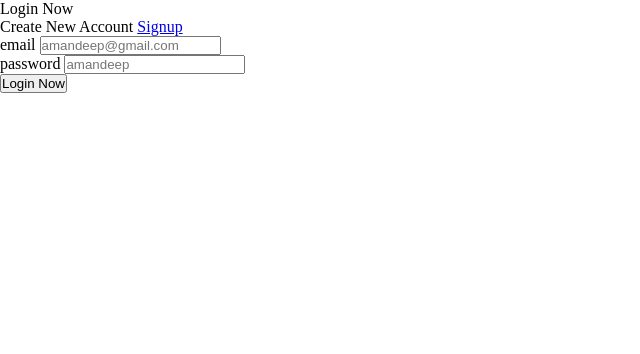
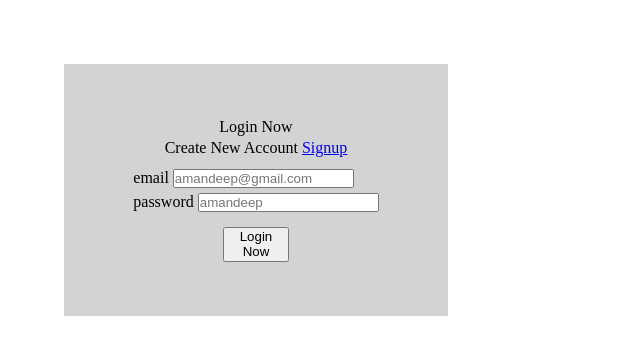
Before and after one commit to sarb001/Blog-Nest, a React (Vite) app in the folder frontend/: page /signin in a window 1280 px wide. Shown: the top 354 px of the page, without its empty margins (0-640 px from the left). Built offline with nearby package versions, Linux system fonts and the light colour scheme.

Commit message:
login UI - completed

```diff
--- a/frontend/src/components/SignIn.tsx
+++ b/frontend/src/components/SignIn.tsx
@@ -18,16 +18,18 @@ const SignIn = () => {
 
 
   return (
-    <>
-     <div>
+    <div style = {{margin:'5%',width:'30%'}}>
+
+        <div style = {{display:'flex' ,flexDirection:'column',justifyContent:'space-between',padding:'14% 6%' ,backgroundColor:'lightgrey' , alignItems:'center' }}>
             <div>  Login Now </div>
-          <div>
+
+            <div style = {{marginTop:'1%'}}>
                     <span> Create New Account  </span>
                     <Link to = "/signup"> Signup  </Link>
             </div>
 
-          <div>
-              <div>
+            <div style = {{marginTop:'2%'}}>
+                <div  style = {{margin:'2% 0%'}} >
                     <LabelInputs label = "email" placeholder = "amandeep@gmail.com"
                     value = {postinputs.email}  onChange = {(e) => {
                         setpostinputs(c => ({
@@ -37,7 +39,7 @@ const SignIn = () => {
                     }}  />
                 </div>
 
-             <div>
+                <div  style = {{margin:'2% 0%'}}>
                     <LabelInputs label = "password" placeholder = "amandeep"
                     value = {postinputs.password} onChange = {(e) => {
                         setpostinputs(c => ({
@@ -49,12 +51,13 @@ const SignIn = () => {
 
             </div>
 
-            <div>
-                <button onClick={loginhandler}> Login Now </button>
+            <div style = {{marginTop:'3%'}}>
+                    <button style = {{padding:'1% 1%'}} onClick={loginhandler}> Login Now </button>
             </div>
 
         </div>
-    </>
+
+    </div>
   )
 }
 
```
Lines whose indentation alone changed are shown as unchanged.
